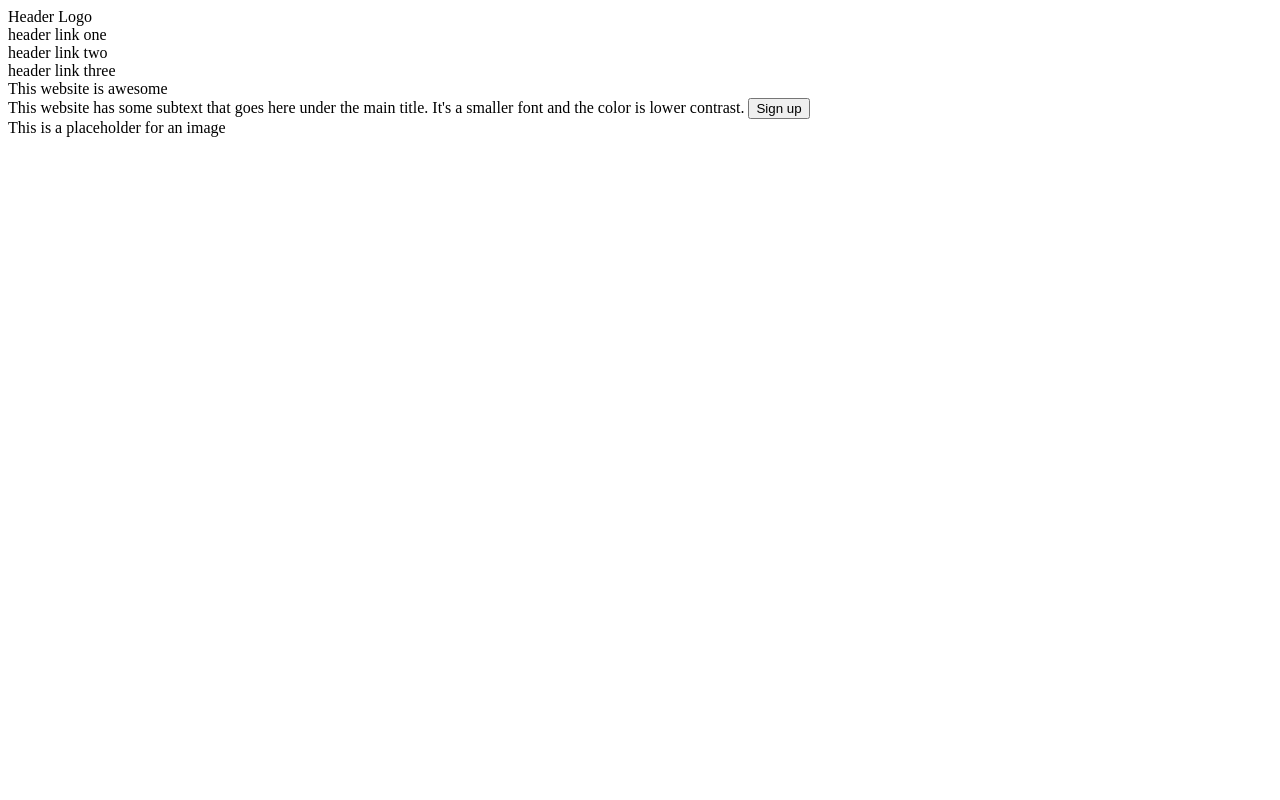
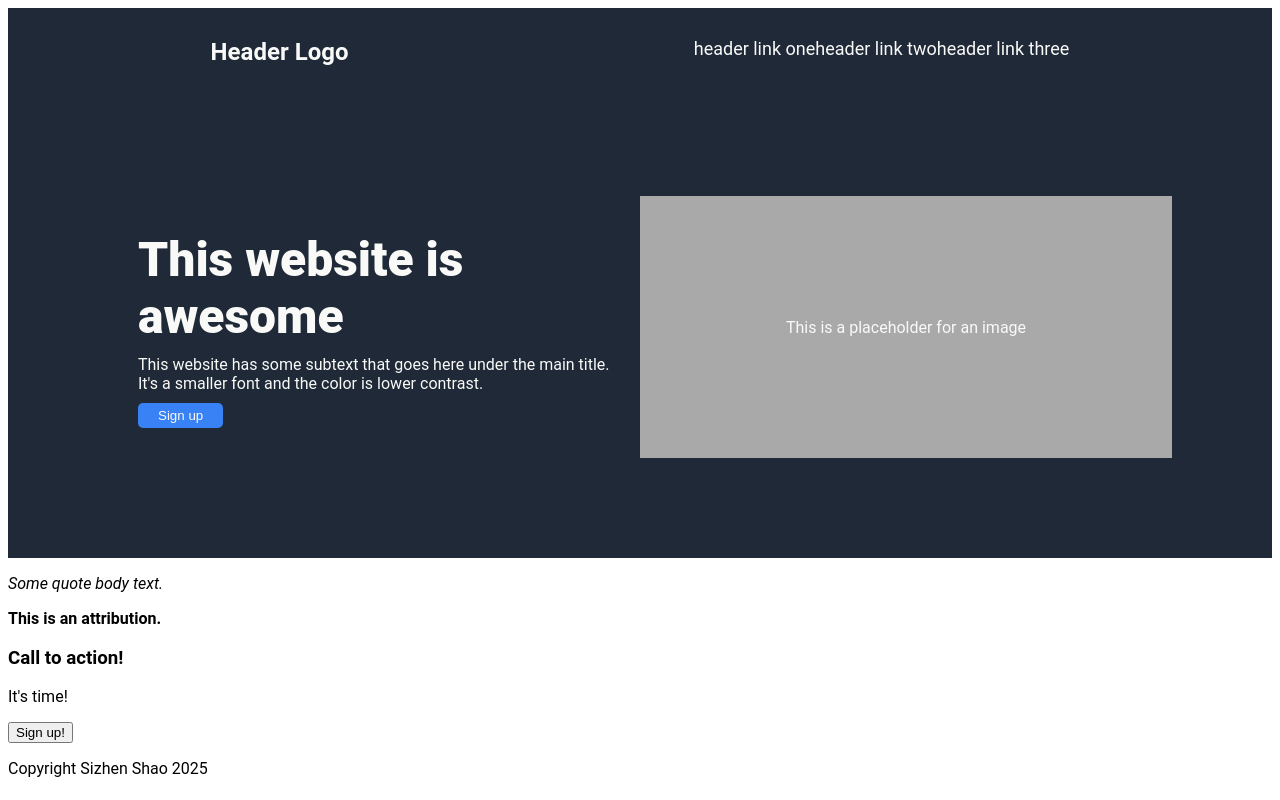
Before and after one commit to sizhens/landing_page_project, a plain HTML site: page index.html in a window 1280 px wide. Drawn offline with Linux system fonts and the light colour scheme.

Commit message:
add a bunch of css and html

```diff
--- a/index.html
+++ b/index.html
@@ -2,25 +2,28 @@
 <html lang="en">
     <head>
         <meta charset="UTF-8" />
-        <link rel="stylesheet" href="index.css" />
+        <link rel="stylesheet" href="stylesheet.css" />
         <title>Sizhen's Landing Page</title>
     </head>
     <body>
         <div id="tophead">
-            <div class="top-header">Header Logo</div>
+            <div class="top-header"><strong>Header Logo</strong></div>
+            <div class="smallheadcontainer">
                 <div class="small-header">header link one</div>
                 <div class="small-header">header link two</div>
                 <div class="small-header">header link three</div>
             </div>
+        </div>
         <div id="bigbox-container" class="bigbox">
+            <div id="midbox">
                 <div id="bigboxsub1">
                     <div class="hugetext">This website is awesome</div>
                     <div class="smalltext">
-                    This website has some subtext that goes here under the main
-                    title. It's a smaller font and the color is lower contrast.
-                <button type="button">
-                    Sign up
-                </button>
+                        This website has some subtext that goes here under the
+                        main title. It's a smaller font and the color is lower
+                        contrast.
+                    </div>
+                    <button type="button" class="button1">Sign up</button>
                 </div>
                 <div id="bigboxsub2">
                     <div class="placeholder">
@@ -28,5 +31,26 @@
                     </div>
                 </div>
             </div>
+            <div id="quotecontainer">
+                <p id="quote">
+                    <i> Some quote body text. </i>
+                </p>
+                <p id="attribution">
+                    <strong> This is an attribution. </strong>
+                </p>
+            </div>
+            <div id="callcontainer">
+                <div id="callcontainer-interior">
+                    <h3 class="title">
+                        <strong> Call to action! </strong>
+                    </h3>
+                    <p class="content">It's time!</p>
+                    <button class="button2">Sign up!</button>
+                </div>
+            </div>
+        </div>
+        <div id="copyrightcontainer">
+            <p class="copyright-text">Copyright Sizhen Shao 2025</p>
+        </div>
     </body>
 </html>
--- /dev/null
+++ b/stylesheet.css
@@ -0,0 +1,63 @@
+body {
+    font-family: Roboto, sans-serif;
+}
+#tophead {
+    display: flex;
+    color: #f9faf8;
+    background-color: #1f2937;
+    padding: 30px;
+    justify-content: space-around;
+}
+.top-header {
+    font-size: 24px;
+}
+
+.smallheadcontainer {
+    display: flex;
+    font-size: 18px;
+}
+
+.small-header {
+    justify-content: space-between;
+}
+
+#midbox {
+    background-color: #1f2937;
+    color: #f9faf8;
+    padding: 100px;
+    display: flex;
+    justify-content: center;
+}
+
+.hugetext {
+    font-size: 48px;
+    font-weight: 900;
+    padding: 5px 0px;
+}
+
+.smalltext {
+    padding: 5px 0px 10px;
+}
+
+#bigboxsub1 {
+    width: 50%;
+    padding: 30px;
+    align-items: center;
+}
+
+.button1 {
+    background-color: #3882f6;
+    color: #f9faf8;
+    border-radius: 5px;
+    padding: 5px 20px 5px;
+    border: none;
+}
+
+#bigboxsub2 {
+    display: flex;
+    background-color: darkgray;
+    align-items: center;
+    width: 50%;
+    justify-content: center;
+    padding: 30px;
+}
```
Also changed, not shown: index.css (deleted). Lines whose indentation alone changed are shown as unchanged.
